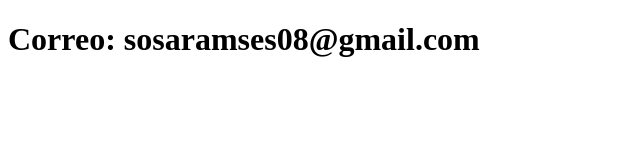
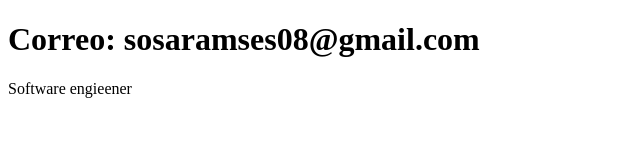
Before and after one commit to RamsesSosa04/sistema_de_registro, a plain HTML site: page contacto.html in a window 1280 px wide. Shown: the whole page, without its empty margins (0-640 px from the left). Drawn offline with Linux system fonts and the light colour scheme.

Commit message:
Contact updated

```diff
--- a/contacto.html
+++ b/contacto.html
@@ -7,5 +7,6 @@
 </head>
 <body>
     <h1>Correo: sosaramses08@gmail.com</h1>
+    <p>Software engieener</p>
 </body>
 </html>
```
